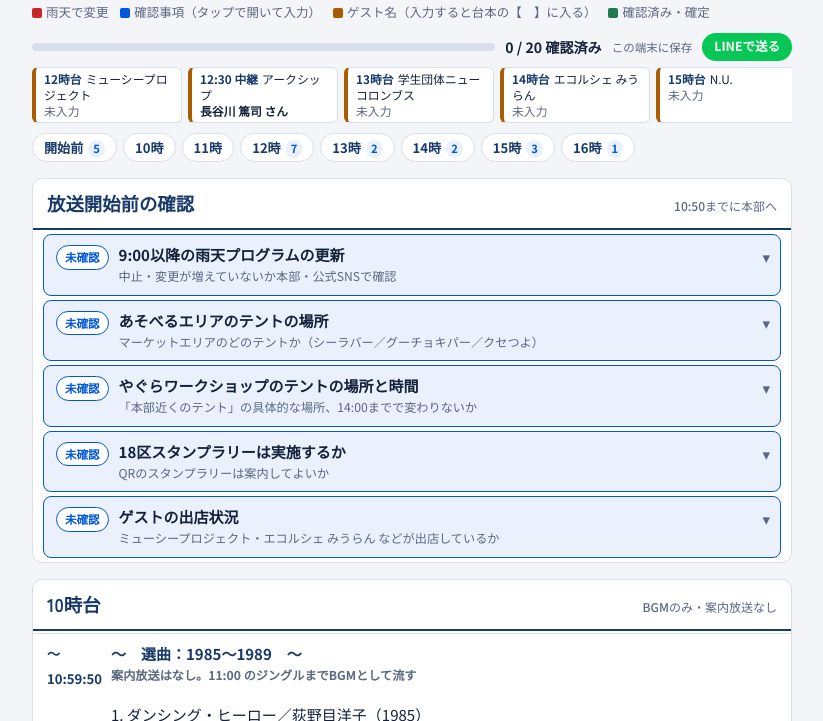
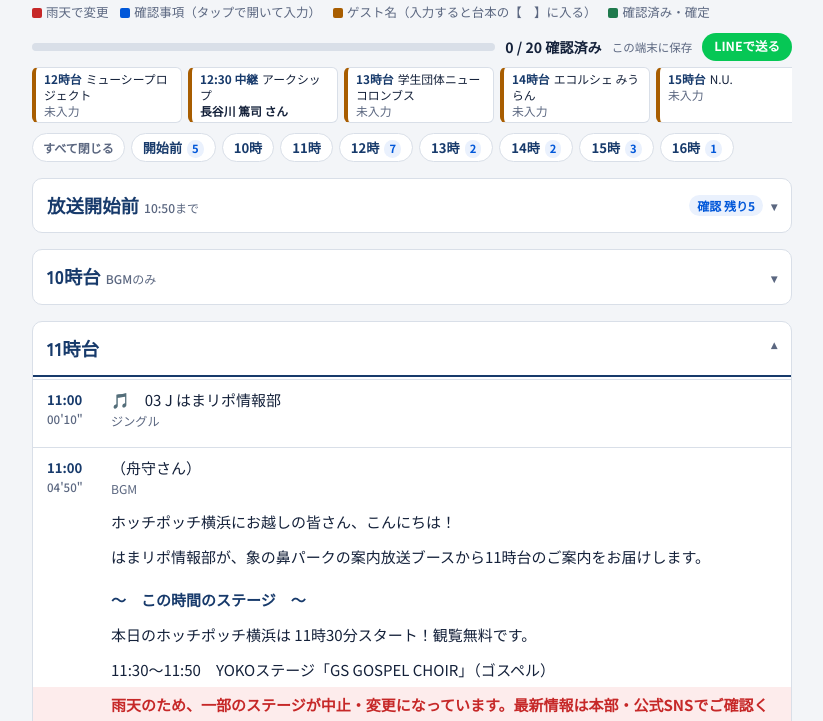
Before and after one commit to nao-1980/marinefm-booth-manual, a plain HTML site: page hotchpotch-script.html in a window 1280 px wide. Shown: the part 79-800 px from the top of the page, without its empty margins (228-1051 px from the left). Drawn offline with Linux system fonts and the light colour scheme.

Commit message:
ホッチポッチ台本：時間ごとに開閉できるように
Co-Authored-By: Claude Opus 5.5 <noreply@anthropic.com>
Claude-Session: https://claude.ai/code/session_019D6z6Quz2CH2vaP4mJbREX

```diff
--- a/hotchpotch-script.html
+++ b/hotchpotch-script.html
@@ -44,10 +44,20 @@ nav a{flex:none;text-decoration:none;color:var(--navy);background:var(--surface)
   padding:3px 11px;font-size:.82rem;font-weight:700;font-variant-numeric:tabular-nums}
 nav a .dot{display:inline-block;min-width:1.3em;margin-left:5px;padding:0 5px;border-radius:999px;font-size:.7rem;background:var(--blue-bg);color:var(--blue)}
 nav a .dot.ok{background:var(--ok-bg);color:var(--ok)}
-section{background:var(--surface);border:1px solid var(--line);border-radius:10px;margin-bottom:16px;overflow:hidden;scroll-margin-top:110px}
-section>h2{margin:0;padding:10px 14px;font-family:var(--f-head);font-size:1.15rem;color:var(--navy);border-bottom:2px solid var(--navy);
-  display:flex;justify-content:space-between;align-items:baseline;gap:8px}
-section>h2 small{font-family:var(--f-body);font-size:.75rem;color:var(--muted);font-weight:500}
+details.sec{background:var(--surface);border:1px solid var(--line);border-radius:10px;margin-bottom:16px;overflow:hidden;scroll-margin-top:150px}
+details.sec>summary{list-style:none;cursor:pointer;margin:0;padding:12px 14px;font-family:var(--f-head);font-size:1.15rem;color:var(--navy);font-weight:900;
+  display:flex;justify-content:space-between;align-items:center;gap:8px}
+details.sec>summary::-webkit-details-marker{display:none}
+details.sec[open]>summary{border-bottom:2px solid var(--navy)}
+.sm-r{display:flex;align-items:center;gap:8px;font-family:var(--f-body);font-size:.75rem;font-weight:700}
+.sm-r .left{background:var(--blue-bg);color:var(--blue);border-radius:999px;padding:1px 8px}
+.sm-r .left.ok{background:var(--ok-bg);color:var(--ok)}
+.sm-r .gname{color:var(--gold);max-width:9em;overflow:hidden;text-overflow:ellipsis;white-space:nowrap}
+.sm-r .gname.ok{color:var(--ok)}
+.sm-r .arw{color:var(--muted);transition:transform .15s}
+details.sec[open] .sm-r .arw{transform:rotate(180deg)}
+.allbtn{font:inherit;font-size:.75rem;font-weight:700;border:1px solid var(--line);background:var(--surface);color:var(--muted);border-radius:999px;padding:3px 10px;cursor:pointer;flex:none}
+details.sec>summary small{font-family:var(--f-body);font-size:.75rem;color:var(--muted);font-weight:500}
 .row{display:grid;grid-template-columns:3.6em 1fr;gap:0 10px;padding:5px 14px;border-top:1px solid transparent}
 .row.cue{border-top-color:var(--line);margin-top:2px;padding-top:8px}
 .tm{font-variant-numeric:tabular-nums;font-weight:700;font-size:.82rem;color:var(--navy);line-height:1.9}
@@ -200,18 +210,28 @@ function chkItem(id,timeTxt,title,q,sec){
   return det;
 }
 
+const secInfo={};
+function secSum(title,sub,sid){
+  const sm=mk("summary"); const l=mk("span"); l.append(document.createTextNode(title+" "),mk("small","",sub));
+  const r=mk("span","sm-r"); const gn=mk("span","gname",""); const lf=mk("span","left",""); r.append(gn,lf,mk("span","arw","▾"));
+  sm.append(l,r); secInfo[sid]={gn,lf}; return sm;
+}
+function openTo(sid,targetId){
+  const s=document.getElementById(sid); if(!s)return; s.open=true;
+  requestAnimationFrame(()=>document.getElementById(targetId||sid).scrollIntoView({behavior:"smooth",block:"start"}));
+}
 function build(){
   const nav=$("#nav"), main=$("#main");
   // 全体
-  const g=mk("section","genl"); g.id="s-g";
-  const h=mk("h2"); h.append(mk("span","","放送開始前の確認"), mk("small","","10:50までに本部へ")); g.appendChild(h);
+  const g=mk("details","sec genl"); g.id="s-g";
+  g.appendChild(secSum("放送開始前","10:50まで","s-g"));
   D.general.forEach(([id,t,q])=>g.appendChild(chkItem(id,"",t,q,"s-g")));
   main.appendChild(g);
   addNav("s-g","開始前");
   D.hours.forEach(H=>{
     const sid="s-"+H.h.slice(0,2);
-    const s=mk("section"); s.id=sid;
-    const h2=mk("h2"); h2.append(mk("span","",H.h), mk("small","",H.h.startsWith("10")?"BGMのみ・案内放送なし":"")); s.appendChild(h2);
+    const s=mk("details","sec"); s.id=sid;
+    s.appendChild(secSum(H.h,H.h.startsWith("10")?"BGMのみ":"",sid));
     H.rows.forEach(r=>{
       if(!r){s.appendChild(mk("div","gap"));return}
       const [t,d,c,n,k,id]=r;
@@ -231,7 +251,7 @@ function build(){
 function addNav(sid,label){
   const a=mk("a"); a.href="#"+sid; a.textContent=label; a.dataset.sid=sid;
   a.appendChild(mk("span","dot",""));
-  a.addEventListener("click",e=>{e.preventDefault();document.getElementById(sid).scrollIntoView({behavior:"smooth"})});
+  a.addEventListener("click",e=>{e.preventDefault();openTo(sid)});
   $("#nav").appendChild(a);
 }
 
@@ -250,7 +270,17 @@ function paint(id){
   e.memo.textContent=v.memo||"";
   if(document.activeElement!==e.ta) e.ta.value=v.memo||"";
 }
-function totals(){
+function secs(){
+  for(const sid in secInfo){const ids=groups[sid]||[];const {gn,lf}=secInfo[sid];
+    const chk=ids.filter(i=>!els[i].guest), gs=ids.filter(i=>els[i].guest);
+    const left=chk.filter(i=>!(state[i]&&state[i].done)).length;
+    lf.style.display=chk.length?"":"none"; lf.textContent=left?`確認 残り${left}`:"確認 ✓"; lf.classList.toggle("ok",!left);
+    const names=gs.map(i=>nameOf(i)).filter(Boolean);
+    gn.style.display=gs.length?"":"none"; gn.textContent=gs.length?("ゲスト "+(names.length?names.join("・"):"未入力")):"";
+    gn.classList.toggle("ok",gs.length&&gs.every(i=>state[i]&&state[i].done));
+  }
+}
+function totals(){ secs();
   const ids=Object.keys(els); const n=ids.filter(i=>state[i]&&state[i].done).length;
   $("#count").textContent=`${n} / ${ids.length} 確認済み`;
   $("#fill").style.width=(ids.length?n/ids.length*100:0)+"%";
@@ -265,7 +295,7 @@ function roster(){
   const R=$("#roster"); R.textContent="";
   Object.keys(G).forEach(id=>{const v=state[id]||{};const a=mk("a",v.done?"ok":"");a.href="#"+id;
     a.append(mk("b","",G[id].time),document.createTextNode(G[id].org));const nm=nameOf(id);a.appendChild(mk("span",nm?"":"empty",nm?nm+" さん":"未入力"));
-    a.onclick=e=>{e.preventDefault();document.getElementById(id).scrollIntoView({behavior:"smooth",block:"start"})};R.appendChild(a)});
+    a.onclick=e=>{e.preventDefault();openTo(document.getElementById(id).closest("details.sec").id,id)};R.appendChild(a)});
 }
 function paintAll(){Object.keys(els).forEach(paint);totals();roster()}
 function lineText(){
@@ -295,6 +325,15 @@ async function flush(id){
 }
 
 build();
+(function(){const b=mk("button","allbtn","すべて閉じる");b.type="button";
+  b.onclick=()=>{const any=[...document.querySelectorAll("details.sec")].some(d=>d.open);document.querySelectorAll("details.sec").forEach(d=>d.open=!any);b.textContent=any?"すべて開く":"すべて閉じる"};
+  $("#nav").prepend(b);
+  const hh=Number(new Intl.DateTimeFormat("en-US",{timeZone:"Asia/Tokyo",hour:"numeric",hourCycle:"h23"}).format(new Date()));
+  const cur=document.getElementById("s-"+hh); (cur||document.getElementById(hh<11?"s-g":"s-16")).open=true;
+  if(hh<11) document.getElementById("s-11").open=true;
+  const sync=()=>{b.textContent=[...document.querySelectorAll("details.sec")].some(d=>d.open)?"すべて閉じる":"すべて開く"};
+  document.querySelectorAll("details.sec").forEach(d=>d.addEventListener("toggle",sync)); sync();
+})();
 try{Object.assign(state,JSON.parse(localStorage.getItem(KEY)||"{}"))}catch(e){}
 paintAll();
 
```
